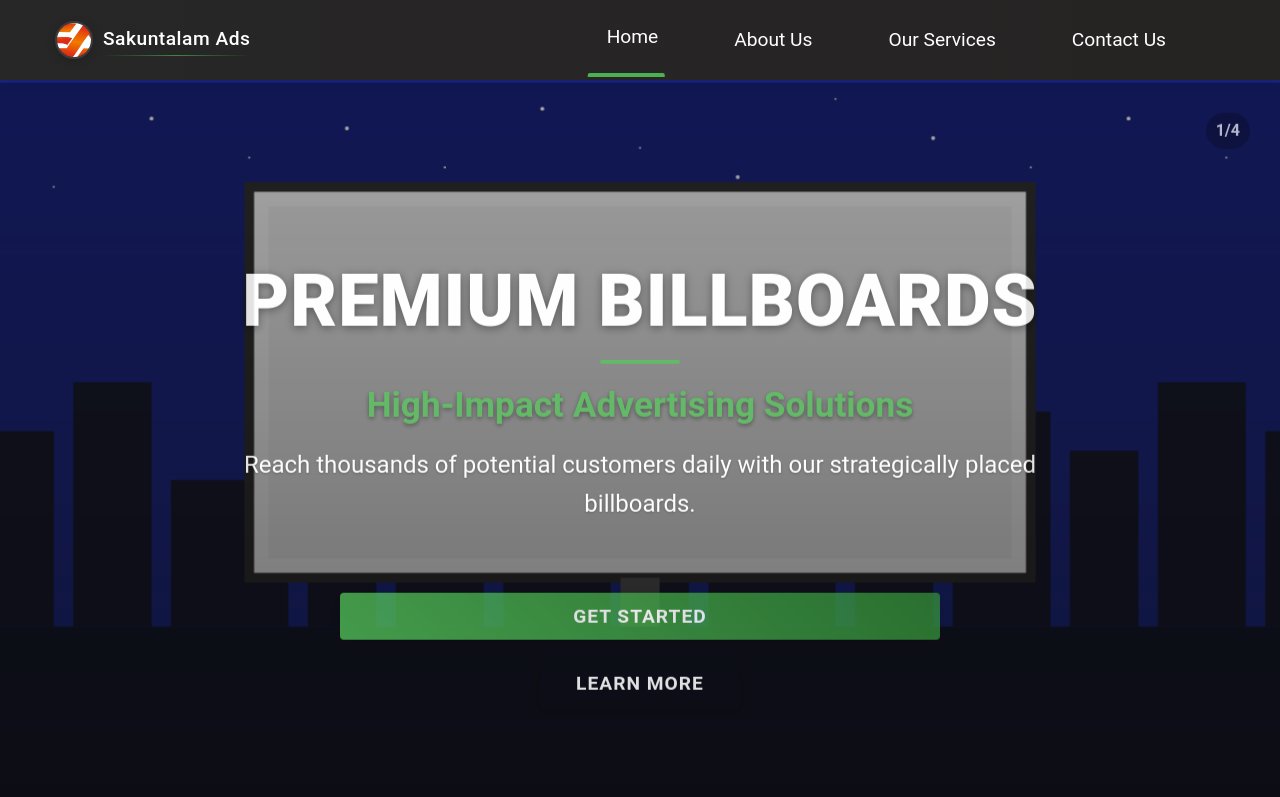
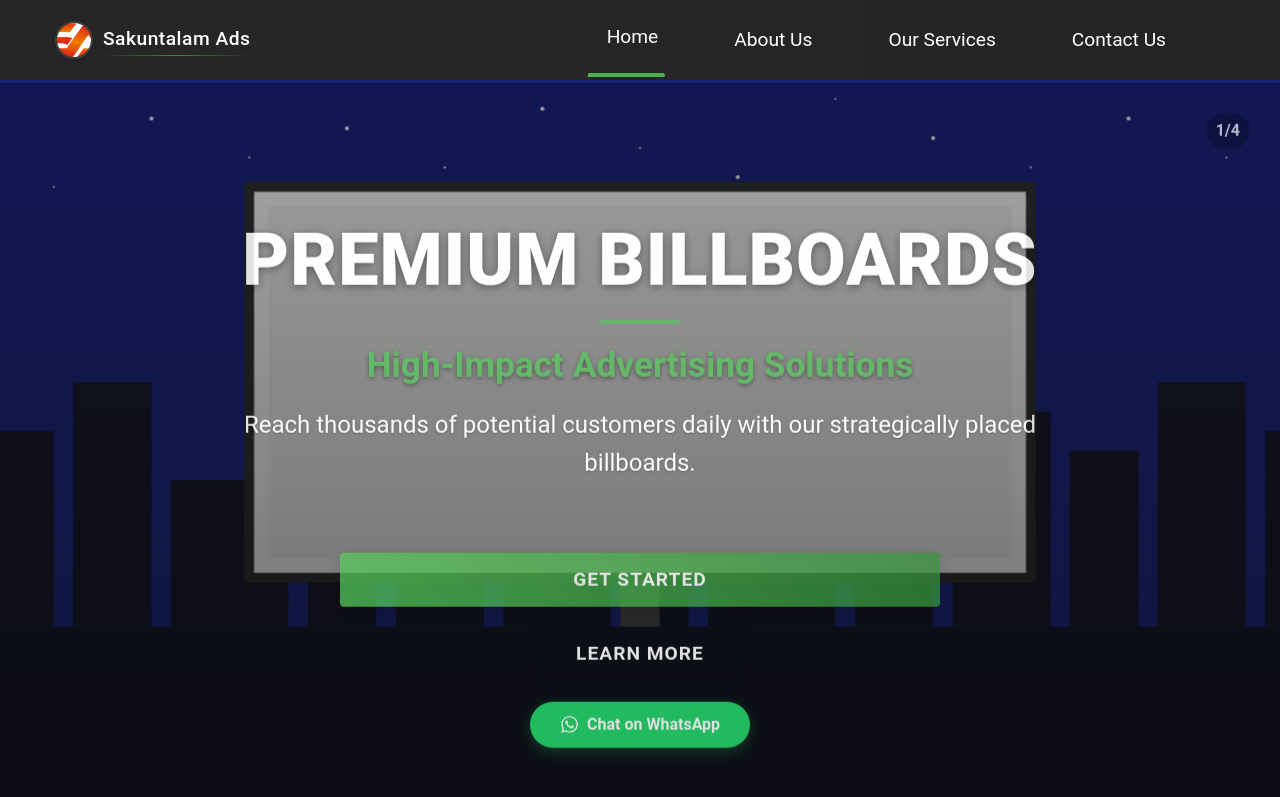
Before and after one commit to prakhar315/sakuntalam, a React (Create React App) app: page / in a window 1280 px wide. Shown: the top 797 px of the page. Built offline with nearby package versions, Linux system fonts and the light colour scheme.

Commit message:
Add button redirects and WhatsApp contact options

```diff
--- a/src/pages/Contact.css
+++ b/src/pages/Contact.css
@@ -80,11 +80,30 @@
   margin-bottom: 20px;
 }
 
-.contact-item i {
+.contact-item i,
+.contact-item .whatsapp-icon {
   font-size: 1.5rem;
   color: #4CAF50;
   margin-right: 15px;
   margin-top: 5px;
+}
+
+.contact-item .whatsapp-icon {
+  color: #25D366;
+}
+
+.whatsapp-link {
+  color: #25D366;
+  text-decoration: none;
+  font-weight: 500;
+  display: inline-flex;
+  align-items: center;
+  transition: all 0.3s ease;
+}
+
+.whatsapp-link:hover {
+  color: #128C7E;
+  text-decoration: underline;
 }
 
 .contact-item h3 {
--- a/src/pages/Contact.js
+++ b/src/pages/Contact.js
@@ -1,5 +1,6 @@
 import React, { useState } from 'react';
 import './Contact.css';
+import { FaWhatsapp } from 'react-icons/fa';
 
 function Contact() {
   const [formData, setFormData] = useState({
@@ -62,10 +63,26 @@ function Contact() {
                 </div>
               </div>
               <div className="contact-item">
+                <FaWhatsapp className="whatsapp-icon" />
+                <div>
+                  <h3>WhatsApp</h3>
+                  <p>
+                    <a
+                      href="https://wa.me/917052221111"
+                      className="whatsapp-link"
+                      target="_blank"
+                      rel="noopener noreferrer"
+                    >
+                      Chat with us on WhatsApp
+                    </a>
+                  </p>
+                </div>
+              </div>
+              <div className="contact-item">
                 <i className="fas fa-envelope"></i>
                 <div>
                   <h3>Email</h3>
-                  <p>official@sankuntalam.com</p>
+                  <p>official@sakuntalam.com</p>
                 </div>
               </div>
               <div className="contact-item">
--- a/src/pages/Home.css
+++ b/src/pages/Home.css
@@ -276,6 +276,48 @@
   transform: translateY(1px);
 }
 
+/* WhatsApp Button */
+.whatsapp-btn {
+  display: flex;
+  align-items: center;
+  justify-content: center;
+  gap: 8px;
+  background-color: #25D366;
+  color: white;
+  padding: 10px 20px;
+  border-radius: 50px;
+  font-size: 1rem;
+  font-weight: 600;
+  text-decoration: none;
+  margin-top: 20px;
+  transition: all 0.3s ease;
+  box-shadow: 0 4px 15px rgba(37, 211, 102, 0.3);
+  max-width: 220px;
+  width: 100%;
+  opacity: 0;
+  transform: translateY(20px);
+  transition: opacity 0.8s ease 1.1s, transform 0.8s ease 1.1s;
+}
+
+.slick-active .whatsapp-btn {
+  opacity: 1;
+  transform: translateY(0);
+}
+
+.whatsapp-btn svg {
+  font-size: 1.2rem;
+}
+
+.whatsapp-btn:hover {
+  background-color: #128C7E;
+  transform: translateY(-3px);
+  box-shadow: 0 6px 20px rgba(37, 211, 102, 0.4);
+}
+
+.whatsapp-btn:active {
+  transform: translateY(1px);
+}
+
 /* Custom Dots */
 .custom-dots {
   position: absolute;
@@ -425,6 +467,17 @@
     white-space: normal;
   }
 
+  .whatsapp-btn {
+    padding: 8px 16px;
+    font-size: 0.9rem;
+    margin-top: 15px;
+    max-width: 200px;
+  }
+
+  .whatsapp-btn svg {
+    font-size: 1.1rem;
+  }
+
   .slide-progress-container {
     bottom: 80px;
   }
@@ -548,6 +601,17 @@
   .btn {
     padding: 8px 14px;
     font-size: 0.7rem;
+  }
+
+  .whatsapp-btn {
+    padding: 6px 12px;
+    font-size: 0.8rem;
+    margin-top: 12px;
+    max-width: 180px;
+  }
+
+  .whatsapp-btn svg {
+    font-size: 1rem;
   }
 }
 
--- a/src/pages/Home.js
+++ b/src/pages/Home.js
@@ -1,9 +1,10 @@
 import React, { useState } from 'react';
+import { Link } from 'react-router-dom';
 import './Home.css';
 import Slider from 'react-slick';
 import 'slick-carousel/slick/slick.css';
 import 'slick-carousel/slick/slick-theme.css';
-import { FaChevronLeft, FaChevronRight } from 'react-icons/fa';
+import { FaChevronLeft, FaChevronRight, FaWhatsapp } from 'react-icons/fa';
 
 // Import client logos
 import hindustan from '../img/clients/hindustan.png';
@@ -133,9 +134,18 @@ function Home() {
                   <h2>{slide.subtitle}</h2>
                   <p>{slide.description}</p>
                   <div className="hero-btns">
-                    <button className="btn btn-primary">GET STARTED</button>
-                    <button className="btn btn-outline">LEARN MORE</button>
+                    <Link to="/contact" className="btn btn-primary">GET STARTED</Link>
+                    <Link to="/about" className="btn btn-outline">LEARN MORE</Link>
                   </div>
+                  <a
+                    href="https://wa.me/919999999999"
+                    className="whatsapp-btn"
+                    target="_blank"
+                    rel="noopener noreferrer"
+                    aria-label="Contact on WhatsApp"
+                  >
+                    <FaWhatsapp /> Chat on WhatsApp
+                  </a>
                 </div>
                 <div className="slide-progress-container">
                   <div
```
